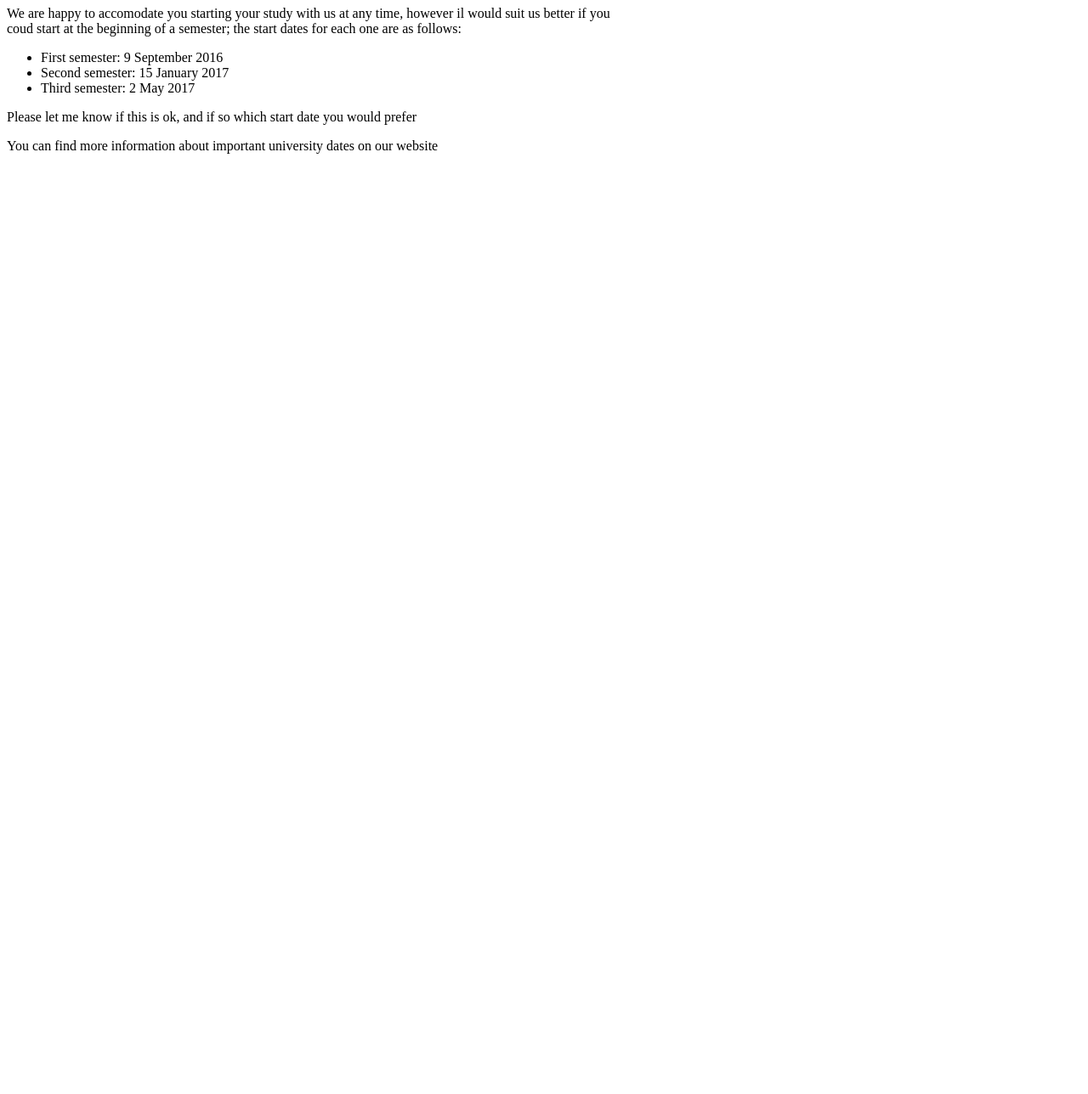
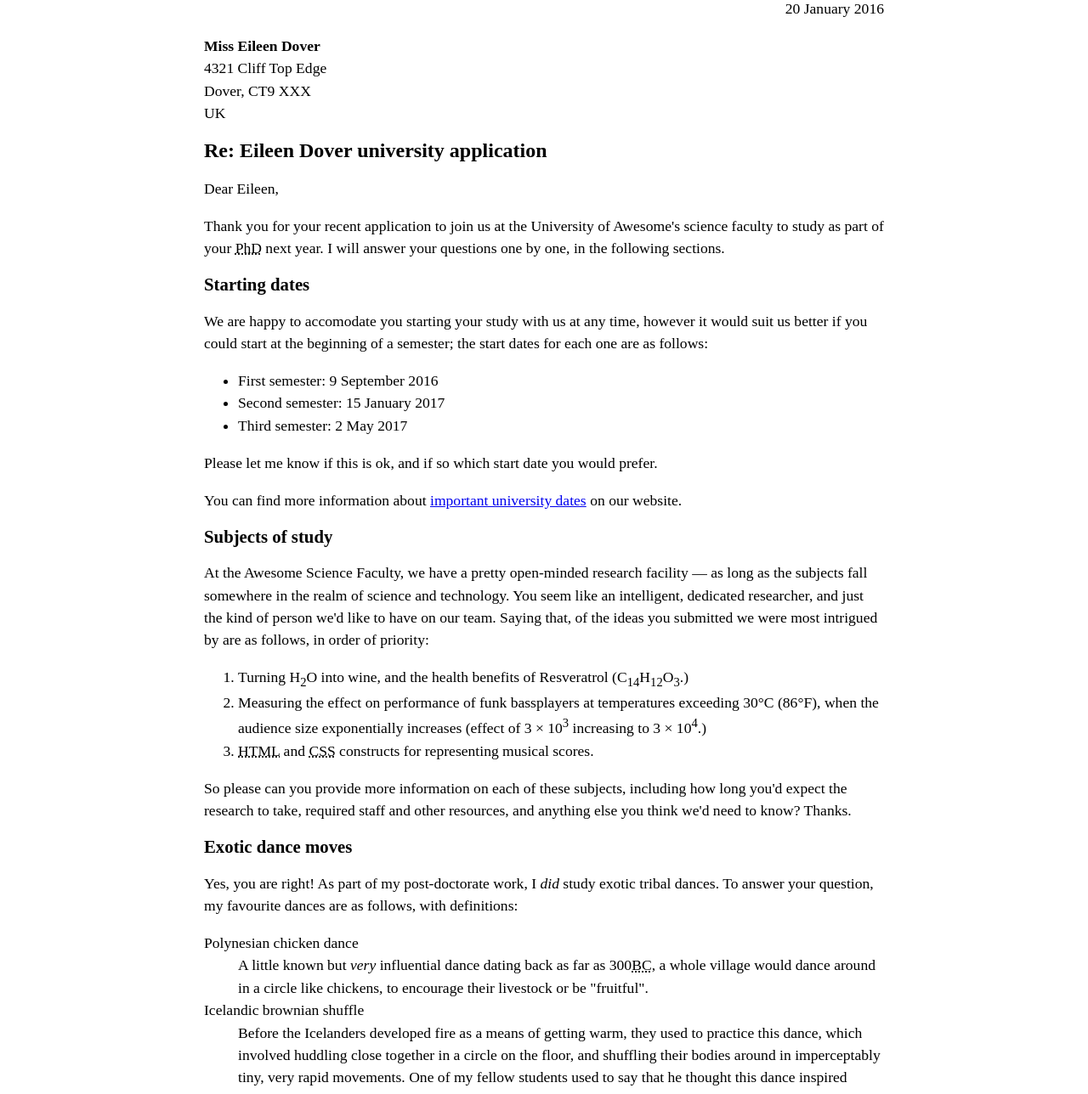
Before and after one commit to AzucenaGueSan/AzucenaGueSan.github.io, a plain HTML site: page carta.html in a window 1280 px wide. Shown: the part 223-1511 px from the top of the page at 85% size. Before the commit the page ends 800 px from the top, so only its background shows below. Drawn offline with Linux system fonts and the light colour scheme.

Commit message:
cambio33

```diff
--- a/carta.html
+++ b/carta.html
@@ -1,37 +1,83 @@
 <!DOCTYPE html>
-<html>
+<html lang="en-US">
 
 <head>
-    <meta charset="utf-8" />
-    <meta http-equiv="X-UA-Compatible" content="IE=edge">
-    <title>Page Title</title>
-    <meta name="viewport" content="width=device-width, initial-scale=1">
-    <link rel="stylesheet" type="text/css" media="screen" href="main.css" />
-    <script src="main.js"></script>
+    <meta charset="utf-8">
+    <meta name="author" content="Dr. Eleanor Gaye">
+    <title>Awesome science application correspondance</title>
+    <link href="estilo.css" rel="stylesheet" type="text/css" />
 </head>
 
 <body>
+    <p class="sender-column">
+        <strong>Dr. Eleanor Gaye</strong><br> Awesome Science faculty<br> University of Awesome<br> Bobtown, CA 99999,<br> USA
+        <br>
+        <strong>Tel</strong>: 123-456-7890<br>
+        <strong>Email</strong>: no_reply@example.com
+    </p>
+
+    <p class="sender-column"><time datetime="2016-01-20">20 January 2016</time></p>
+
+    <p>
+        <strong>Miss Eileen Dover</strong><br> 4321 Cliff Top Edge<br> Dover, CT9 XXX<br> UK
+    </p>
 
     <h1>Re: Eileen Dover university application</h1>
+
     <p>Dear Eileen,</p>
-    <p>Thank you for your recent application to join us at the University of Awesome's science faculty tu study
-        <br> as part of your PhD next year. I will answer your questions one by one, in the following sections.
-    </p>
 
-    <h1>Starting date</h1>
-    <p>We are happy to accomodate you starting your study with us at any time, however il would suit us better if you <br>coud start at the beginning of a semester; the start dates for each one are as follows:</p>
+    <p>Thank you for your recent application to join us at the University of Awesome's science faculty to study as part of your <abbr title="Doctor of Philosophy">PhD</abbr> next year. I will answer your questions one by one, in the following sections.</p>
+
+    <h2>Starting dates</h2>
+
+    <p>We are happy to accomodate you starting your study with us at any time, however it would suit us better if you could start at the beginning of a semester; the start dates for each one are as follows:</p>
 
     <ul>
-        <li>First semester: 9 September 2016</li>
-        <li>Second semester: 15 January 2017</li>
-        <li>Third semester: 2 May 2017</li>
+        <li>First semester: <time datetime="2016-09-09">9 September 2016</time></li>
+        <li>Second semester: <time datetime="2017-01-15">15 January 2017</time></li>
+        <li>Third semester: <time datetime="2017-05-02">2 May 2017</time></li>
     </ul>
 
-    <p>Please let me know if this is ok, and if so which start date you would prefer</p>
-    <p>You can find more information about
-        <link rel="stylesheet" href="www.unc.edu.pe">important university dates</link> on our website</p>
+    <p>Please let me know if this is ok, and if so which start date you would prefer.</p>
+
+    <p>You can find more information about <a href="http://www.example.com" title="table of awesome university important dates">important university dates</a> on our website.</p>
+
+    <h2>Subjects of study</h2>
+
+    <p>At the Awesome Science Faculty, we have a pretty open-minded research facility — as long as the subjects fall somewhere in the realm of science and technology. You seem like an intelligent, dedicated researcher, and just the kind of person we'd like
+        to have on our team. Saying that, of the ideas you submitted we were most intrigued by are as follows, in order of priority:</p>
+
+    <ol>
+        <li>Turning H<sub>2</sub>O into wine, and the health benefits of Resveratrol (C<sub>14</sub>H<sub>12</sub>O<sub>3</sub>.)</li>
+        <li>Measuring the effect on performance of funk bassplayers at temperatures exceeding 30&deg;C (86&deg;F), when the audience size exponentially increases (effect of 3 &times; 10<sup>3</sup> increasing to 3 &times; 10<sup>4</sup>.)</li>
+        <li><abbr title="HyperText Markup Language">HTML</abbr> and <abbr title="Cascading Style Sheets">CSS</abbr> constructs for representing musical scores.</li>
+    </ol>
+
+    <p>So please can you provide more information on each of these subjects, including how long you'd expect the research to take, required staff and other resources, and anything else you think we'd need to know? Thanks.</p>
+
+    <h2>Exotic dance moves</h2>
+
+    <p>Yes, you are right! As part of my post-doctorate work, I <em>did</em> study exotic tribal dances. To answer your question, my favourite dances are as follows, with definitions:</p>
+
+    <dl>
+        <dt>Polynesian chicken dance</dt>
+        <dd>A little known but <em>very</em> influential dance dating back as far as 300<abbr title="Before Christ">BC</abbr>, a whole village would dance around in a circle like chickens, to encourage their livestock or be "fruitful".</dd>
+        <dt>Icelandic brownian shuffle</dt>
+        <dd>Before the Icelanders developed fire as a means of getting warm, they used to practice this dance, which involved huddling close together in a circle on the floor, and shuffling their bodies around in imperceptably tiny, very rapid movements.
+            One of my fellow students used to say that he thought this dance inspired modern styles such as Twerking.</dd>
+        <dt>Arctic robot dance</dt>
+        <dd>An interesting example of historic misinformation, English explorers in the 1960s believed to have discovered a new dance style characterised by "robotic", stilted movements, being practiced by inhabitants of Northern Alaska and Canada. Later
+            on however it was discovered that they were just moving like this because they were really cold.</dd>
+    </dl>
+
+    <p>For more of my research, see my <a href="htp://www.example.com" title="Dr Gaye's exotic dance research">exotic dance research page</a>.</p>
+
+    <p>Yours sincerely,</p>
+
+    <p>Dr Eleanor Gaye</p>
 
 
+    <p>University of Awesome motto: <q>Be excellent to each other.</q> -- <cite>Bill S Preston, <abbr title="Esquire">Esq</abbr></cite></p>
 </body>
 
 </html>
--- /dev/null
+++ b/estilo.css
@@ -0,0 +1,32 @@
+body {
+    max-width: 800px;
+    margin: 0 auto;
+}
+
+.sender-column {
+    text-align: right;
+}
+
+h1 {
+    font-size: 1.5em;
+}
+
+h2 {
+    font-size: 1.3em;
+}
+
+p,
+ul,
+ol,
+dl,
+address {
+    font-size: 1.1em;
+}
+
+p,
+li,
+dd,
+dt,
+address {
+    line-height: 1.5;
+}
```
